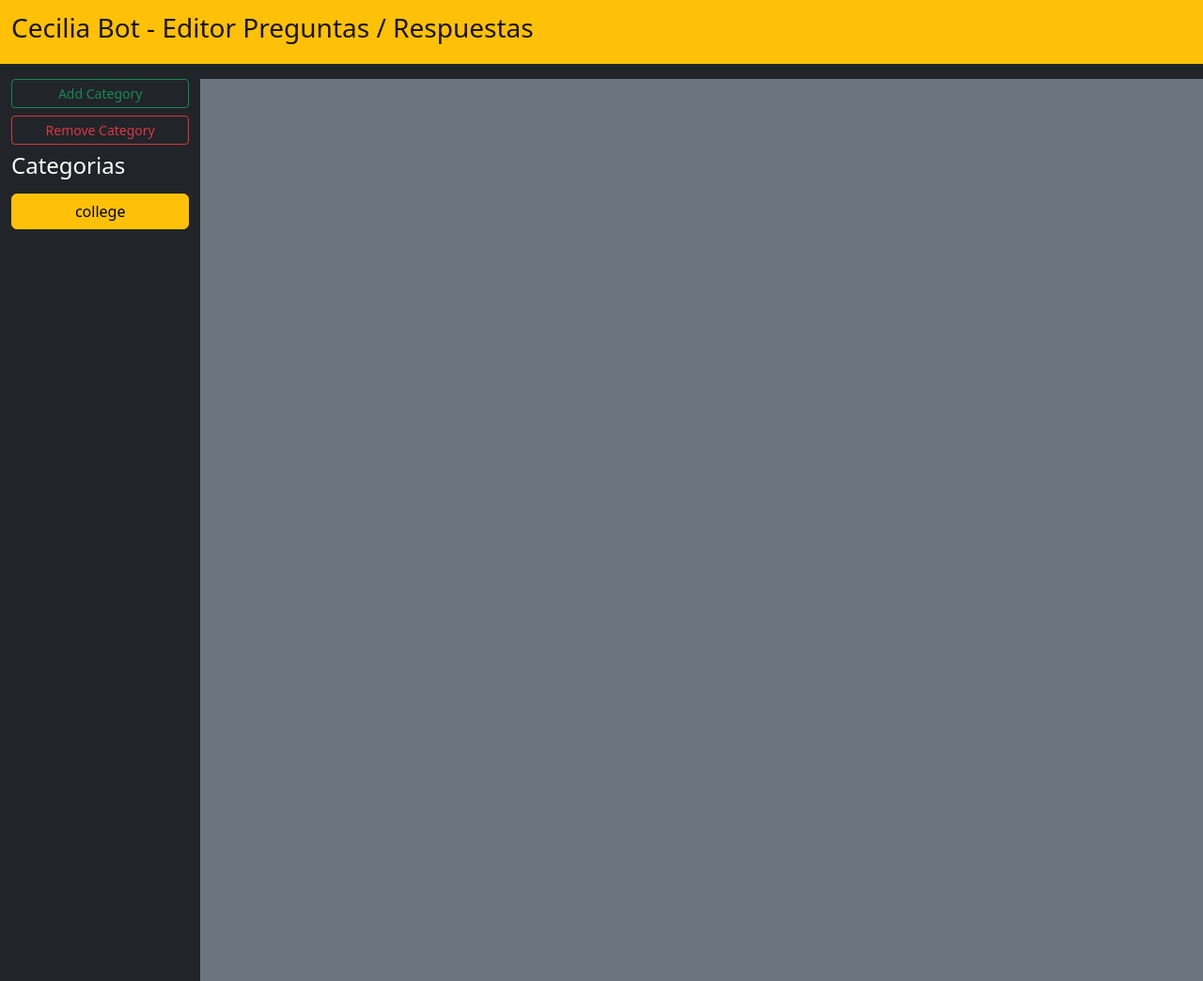
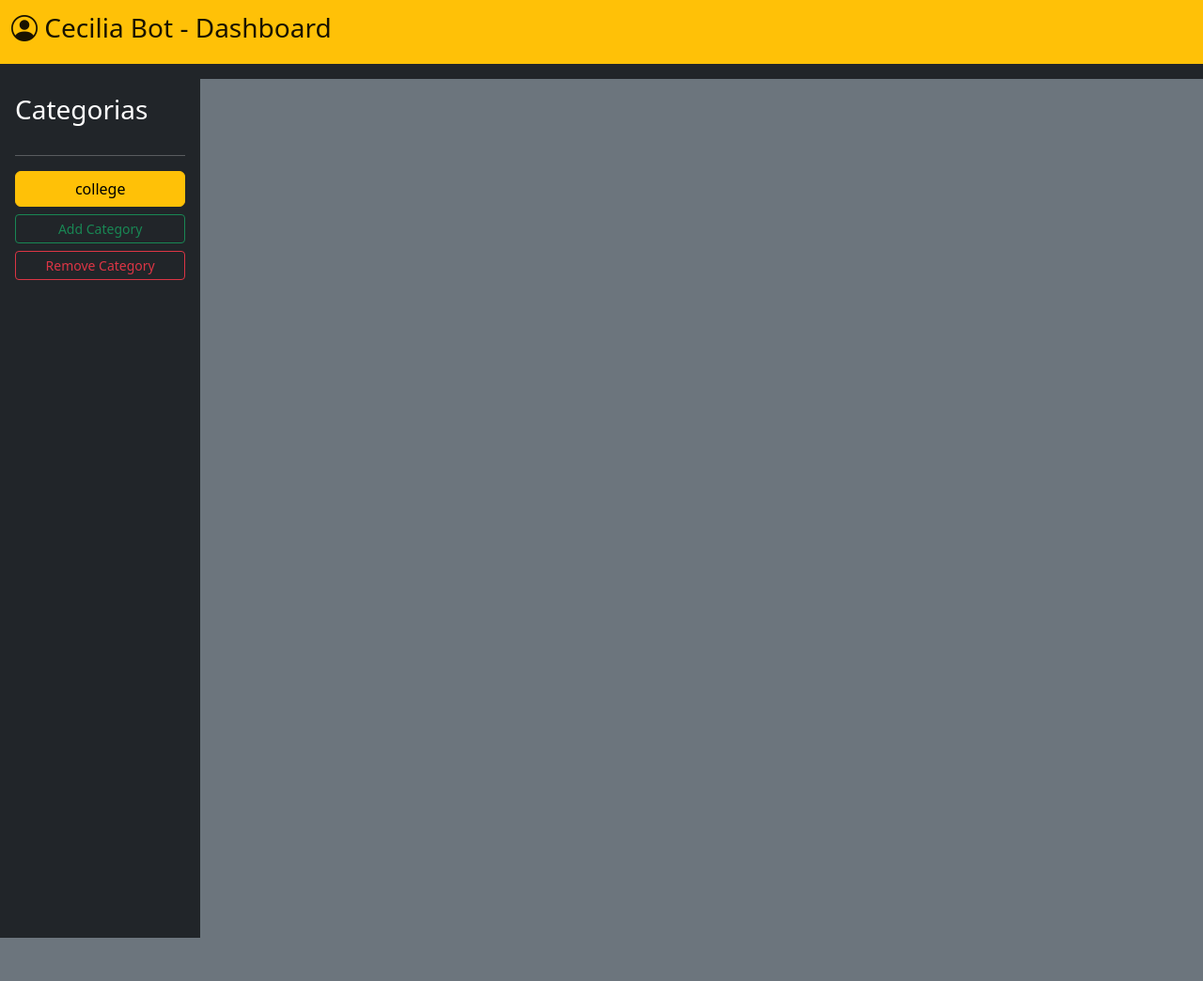
Before and after one commit to rafaelvm109/cetys-chatbot, a Django app: page /EditorView/ in a window 1280 px wide. Shown: the whole page at 94% size. After the commit the page ends 998 px from the top, so only its background shows below. Run offline with Django 4.2, Linux system fonts and the light colour scheme; data comes from the database, SQL or seed files in the repository; both versions use the stored data as it was after the commit; some libraries are stand-ins or nearby versions.

Commit message:
general improvements and bug fixing - routes are more consistent

```diff
--- a/EditorView/templates/add.html
+++ b/EditorView/templates/add.html
@@ -3,6 +3,7 @@
         <meta charset="utf-8">
         <meta name="viewport" content="width=device-width, initial-scale=1">
         <title>Bootstrap demo</title>
+        <link rel="stylesheet" href="https://cdn.jsdelivr.net/npm/bootstrap-icons@1.9.1/font/bootstrap-icons.css">
         <link href="https://cdn.jsdelivr.net/npm/bootstrap@5.2.2/dist/css/bootstrap.min.css" rel="stylesheet" integrity="sha384-Zenh87qX5JnK2Jl0vWa8Ck2rdkQ2Bzep5IDxbcnCeuOxjzrPF/et3URy9Bv1WTRi" crossorigin="anonymous">
 
         <!-- NAV BAR DE ARRIBA -->
@@ -23,6 +24,7 @@
         <!-- DIVISOR DE COLUMNAS -->
         <div class="container-fluid">
             <h3>Editar Patron: {{ pattern.tag}}</h3>
+            <hr>
 
             <form action="{% url 'push_edit' pattern.tag %}" method="post">
                 {% csrf_token %}
@@ -39,7 +41,7 @@
                     <textarea required class="form-control" name="response" aria-label="Pregunta" aria-describedby="basic-addon1">{{pattern.response}}</textarea>
                 </div>
                 <input class="btn btn-success btn-sm" type="submit" value="Guardar" />
-                <button onclick="location.href='{% url 'go_home' %}'" type="button" class="btn btn-outline-secondary btn-sm">Cancelar</button>
+                <button onclick="location.href='{% url 'get_category' pattern.category.category%}'" type="button" class="btn btn-outline-secondary btn-sm">Cancelar</button>
             </form>
         </div>
 
--- a/EditorView/templates/category.html
+++ b/EditorView/templates/category.html
@@ -3,6 +3,7 @@
         <meta charset="utf-8">
         <meta name="viewport" content="width=device-width, initial-scale=1">
         <title>Bootstrap demo</title>
+        <link rel="stylesheet" href="https://cdn.jsdelivr.net/npm/bootstrap-icons@1.9.1/font/bootstrap-icons.css">
         <link href="https://cdn.jsdelivr.net/npm/bootstrap@5.2.2/dist/css/bootstrap.min.css" rel="stylesheet" integrity="sha384-Zenh87qX5JnK2Jl0vWa8Ck2rdkQ2Bzep5IDxbcnCeuOxjzrPF/et3URy9Bv1WTRi" crossorigin="anonymous">
 
         <!-- NAV BAR DE ARRIBA -->
@@ -24,6 +25,8 @@
         <div class="container-fluid">
             <h3>Agregar Categoria</h3>
 
+            <hr>
+
             <form action="{% url 'commit_category'%}" method="post">
                 {% csrf_token %}
                 <div class="input-group mb-1">
--- a/EditorView/templates/index.html
+++ b/EditorView/templates/index.html
@@ -3,12 +3,16 @@
         <meta charset="utf-8">
         <meta name="viewport" content="width=device-width, initial-scale=1">
         <title>Bootstrap demo</title>
+        <link rel="stylesheet" href="https://cdn.jsdelivr.net/npm/bootstrap-icons@1.9.1/font/bootstrap-icons.css">
         <link href="https://cdn.jsdelivr.net/npm/bootstrap@5.2.2/dist/css/bootstrap.min.css" rel="stylesheet" integrity="sha384-Zenh87qX5JnK2Jl0vWa8Ck2rdkQ2Bzep5IDxbcnCeuOxjzrPF/et3URy9Bv1WTRi" crossorigin="anonymous">
 
         <!-- NAV BAR DE ARRIBA -->
         <nav class="navbar bg-warning">
             <div class="container-fluid">
-              <a class="navbar-brand"><h3>Cecilia Bot - Editor Preguntas / Respuestas </h3></a>
+              <a class="navbar-brand">
+
+                  <h3><i class="bi bi-person-circle"></i> Cecilia Bot - Dashboard </h3>
+              </a>
             </div>
         </nav>
     </head>
@@ -25,25 +29,29 @@
         <div class="container-fluid">
             <div class="row">
                 <!-- ESTO ES LA BARRA DE LA IZQUIERDA -->
-                <div class="col-auto col-xl-2 bg-dark">
+                <div class="col-auto col-xl-2 d-flex flex-column flex-shrink-0 p-3 text-bg-dark">
                     <div class="d-grid gap-2">
+                        <h3> Categorias </h3>
+                        <hr>
 
-                        <button onclick="location.href='{% url 'add_category' %}'" type="button" class="btn btn-outline-success btn-sm">Add Category</button>
-                        <button onclick="location.href='{% url 'remove_category' %}'" type="button" class="btn btn-outline-danger btn-sm">Remove Category</button>
-
-                        <h4 class="text-white"> Categorias </h4>
+                    </div>
+                    <div class="d-flex gap-2 flex-sm-column flex-row min-vh-100">
                         {% for category in categories %}
                             <button onclick="location.href='{% url 'get_category' category.category %}'" class="btn btn-warning" type="button">{{category.category}}</button>
                         {% endfor %}
+                        <button onclick="location.href='{% url 'add_category' %}'" type="button" class="btn btn-outline-success btn-sm">Add Category</button>
+                        <button onclick="location.href='{% url 'remove_category' %}'" type="button" class="btn btn-outline-danger btn-sm">Remove Category</button>
                     </div>
-                    <div class="d-flex gap-4 flex-sm-column flex-row min-vh-100"> </div>
+
                 </div>
 
 
                 <div class="col bg-secondary">
                     <ul class="list-group">
                         <!-- ESTOS SE DEBEN DE GENERAR DINAMICOS (UNO POR PREGUNTA) -->
+
                         {% for item in patterns %}
+                            <hr>
                             <li class="list-group-item">
                                 <div class="input-group mb-1">
                                     <span class="input-group-text" id="basic-addon1">Tag</span>
--- a/EditorView/templates/remove.html
+++ b/EditorView/templates/remove.html
@@ -3,6 +3,7 @@
         <meta charset="utf-8">
         <meta name="viewport" content="width=device-width, initial-scale=1">
         <title>Bootstrap demo</title>
+        <link rel="stylesheet" href="https://cdn.jsdelivr.net/npm/bootstrap-icons@1.9.1/font/bootstrap-icons.css">
         <link href="https://cdn.jsdelivr.net/npm/bootstrap@5.2.2/dist/css/bootstrap.min.css" rel="stylesheet" integrity="sha384-Zenh87qX5JnK2Jl0vWa8Ck2rdkQ2Bzep5IDxbcnCeuOxjzrPF/et3URy9Bv1WTRi" crossorigin="anonymous">
 
         <!-- NAV BAR DE ARRIBA -->
@@ -23,6 +24,7 @@
         <!-- DIVISOR DE COLUMNAS -->
         <div class="container-fluid">
             <h3>Remover Categoria</h3>
+            <hr>
 
             <form action="{% url 'commit_remove_category'%}" method="post">
                 {% csrf_token %}
--- a/EditorView/views.py
+++ b/EditorView/views.py
@@ -1,4 +1,4 @@
-from django.shortcuts import render, get_object_or_404
+from django.shortcuts import render, get_object_or_404, redirect
 from .models import Category, PatternResponse
 import time
 
@@ -24,13 +24,7 @@ def remove_pattern(request, category_id, tag_id):
     pattern = PatternResponse.objects.filter(tag=tag_id)
     pattern.delete()
 
-    all_categories = Category.objects.all()
-    all_patterns = PatternResponse.objects.all()
-    data = []
-    for item in all_patterns:
-        if category_id.lower() in item.tag:
-            data.append(item)
-    return render(request, 'index.html', {"categories": all_categories, "patterns": data, "category": category_id})
+    return redirect('get_category', category_id=category_id)
 
 
 # Se muestra cuando le dan editar a un patron
@@ -50,13 +44,7 @@ def add_pattern(request, category_id):
     new.tag = category_id.lower() + "." + str(time.time())
     new.save()
 
-    all_categories = Category.objects.all()
-    all_patterns = PatternResponse.objects.all()
-    data = []
-    for item in all_patterns:
-        if category_id.lower() in item.tag:
-            data.append(item)
-    return render(request, 'index.html', {"categories": all_categories, "patterns": data, "category": category_id})
+    return redirect('get_category', category_id=category_id)
 
 
 # Se muestra cuando le dan guardar a un patron
@@ -67,15 +55,7 @@ def push_edit(request, tag_id):
     pattern.response = request.POST['response']
     pattern.save()
 
-    all_categories = Category.objects.all()
-    all_patterns = PatternResponse.objects.all()
-    data = []
-    for item in all_patterns:
-        if pattern.category.category.lower() in item.tag:
-            data.append(item)
-
-    return render(request, 'index.html',
-                  {"categories": all_categories, "patterns": data, "category": pattern.category.category})
+    return redirect('get_category', category_id=pattern.category.category)
 
 
 def add_category(request):
@@ -94,7 +74,7 @@ def commit_category(request):
 
     all_categories = Category.objects.all()
 
-    return render(request, 'index.html', {"categories": all_categories})
+    return redirect('go_home')
 
 
 def remove_category(request):
@@ -107,6 +87,4 @@ def commit_remove_category(request):
     cat = Category.objects.get(category=request.POST["remove"])
     cat.delete()
 
-    all_categories = Category.objects.all()
-
-    return render(request, 'index.html', {"categories": all_categories})
+    return redirect('go_home')
```
Also changed, not shown: db.sqlite3.
